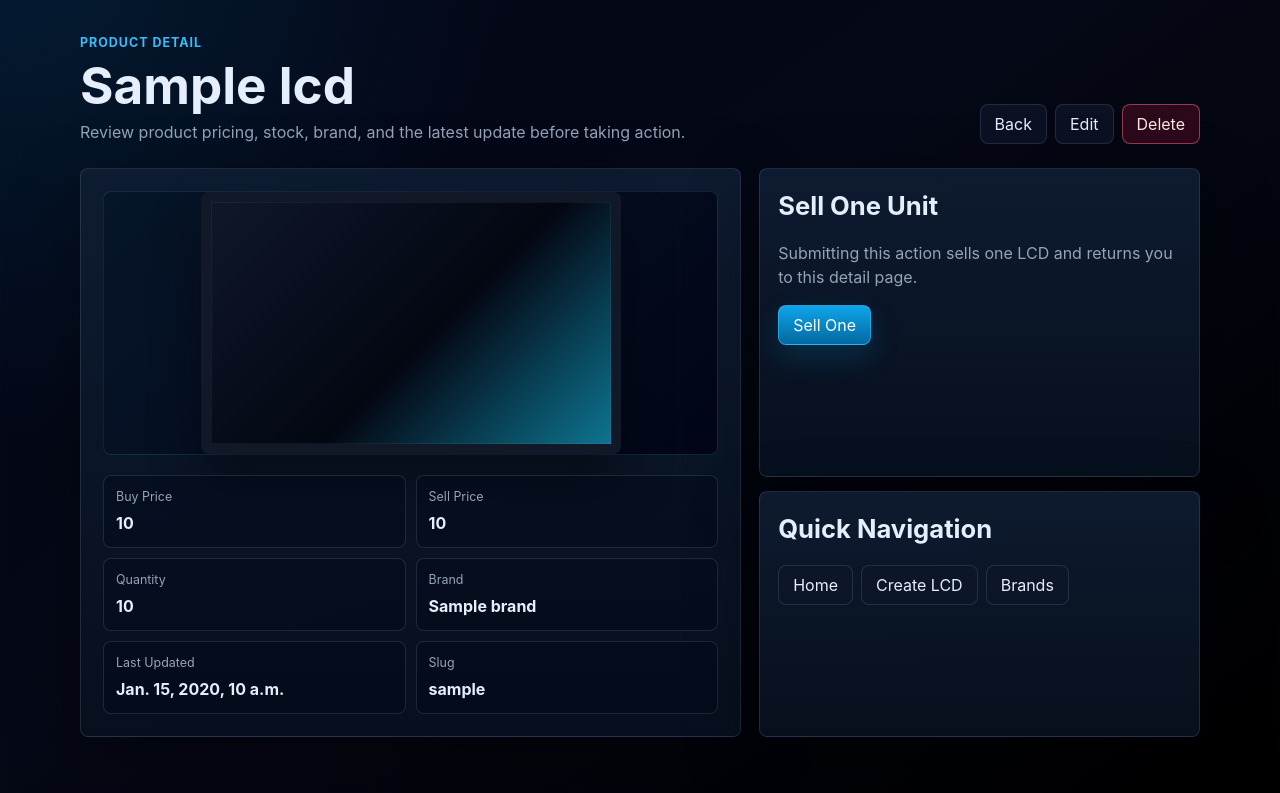
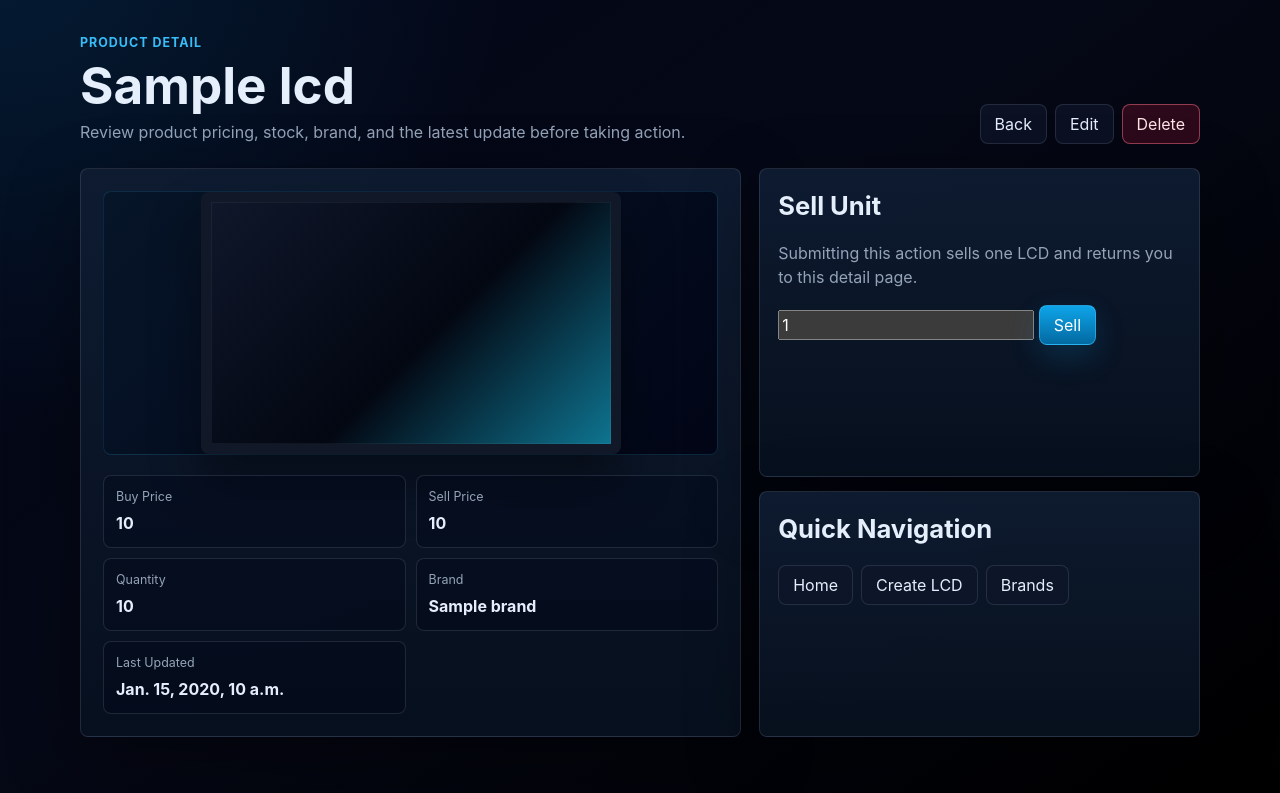
Before and after one commit to miladaxel/LCD-manager, a Django app: a page that uses templates/LCD_template/LCD_detail.html in a window 1280 px wide. Shown: the part 73-866 px from the top of the page. Run offline with Django 5.2, Linux system fonts and the light colour scheme; tables that the repository leaves empty hold one stand-in row (values such as "Sample post").

Commit message:
sell and detail fixed for multiple records

```diff
--- a/LCD/models.py
+++ b/LCD/models.py
@@ -31,10 +31,10 @@
         verbose_name_plural = 'LCD'
 
 
-    def sell_lcd(self):
+    def sell_lcd(self, quantity=1):
         if self.quantity <= 0:
             raise ValidationError('موجودی کافی نیست')
-        self.quantity = self.quantity - 1
+        self.quantity -= quantity
         self.save()
 
         # wallet = Wallet.objects.first()
--- a/LCD/views.py
+++ b/LCD/views.py
@@ -15,7 +15,8 @@
 
     def post(self, request, *args, **kwargs):
         self.object = self.get_object()
-        self.object.sell_lcd()
+        quantity = int(self.request.POST.get('quantity'))
+        self.object.sell_lcd(quantity)
         return redirect('LCD:lcd_detail', slug=self.object.slug)
 
 
@@ -36,6 +37,15 @@
         context['wallet'] = Wallet.objects.first()
         context['total_quantity'] = total_quantity
         return context
+
+    def post(self, request, *args, **kwargs):
+        print(request.POST)
+        print(request.POST.get("lcd_slug"))
+        lcd_slug = request.POST.get('lcd_slug')
+        quantity = int(request.POST.get('quantity'))
+        lcd = LCD.objects.get(slug=lcd_slug)
+        lcd.sell_lcd(quantity)
+        return redirect('LCD:lcd_list')
 
 
 
--- a/templates/LCD_template/LCD_detail.html
+++ b/templates/LCD_template/LCD_detail.html
@@ -50,20 +50,17 @@
                 <dt>Last Updated</dt>
                 <dd>{{ lcd.updated_at }}</dd>
             </div>
-            <div>
-                <dt>Slug</dt>
-                <dd>{{ lcd.slug }}</dd>
-            </div>
         </dl>
     </article>
 
     <aside class="side-stack">
         <section class="panel sell-box">
-            <h2>Sell One Unit</h2>
+            <h2>Sell Unit</h2>
             <p class="muted">Submitting this action sells one LCD and returns you to this detail page.</p>
             <form method="post">
                 {% csrf_token %}
-                <button class="btn btn-primary" type="submit">Sell One</button>
+                 <input type="number" name="quantity" value="1" min="1">
+                <button class="btn btn-primary" type="submit">Sell</button>
             </form>
         </section>
 
--- a/templates/LCD_template/LCD_list_template.html
+++ b/templates/LCD_template/LCD_list_template.html
@@ -55,6 +55,12 @@
                     <span class="badge {% if l.quantity %}badge-ok{% else %}badge-warn{% endif %}">
                         Qty {{ l.quantity|default:"0" }}
                     </span>
+                    <form method="post">
+                        {% csrf_token %}
+                        <input type="hidden" name="lcd_slug" value="{{ l.slug }}">
+                        <input type="number" name="quantity" value="1" min="1">
+                        <button type="submit">submit</button>
+                    </form>
                 </div>
 
                 <dl class="meta-list">
```
